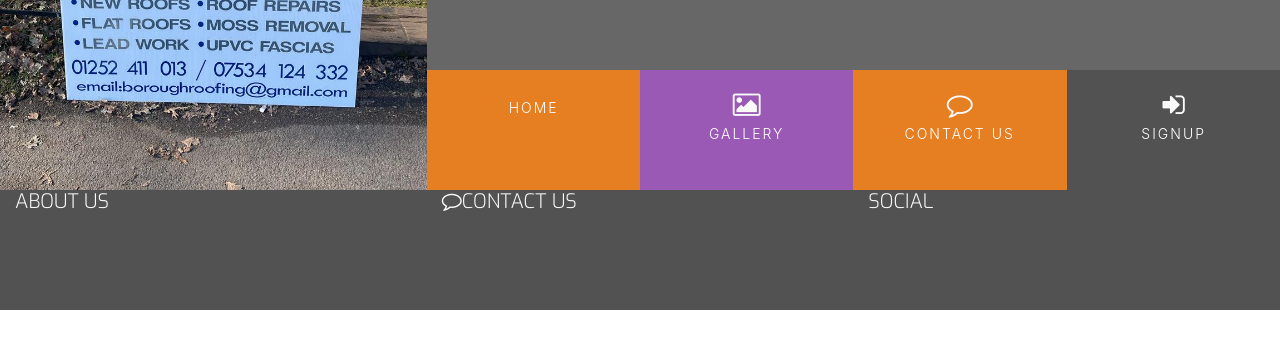
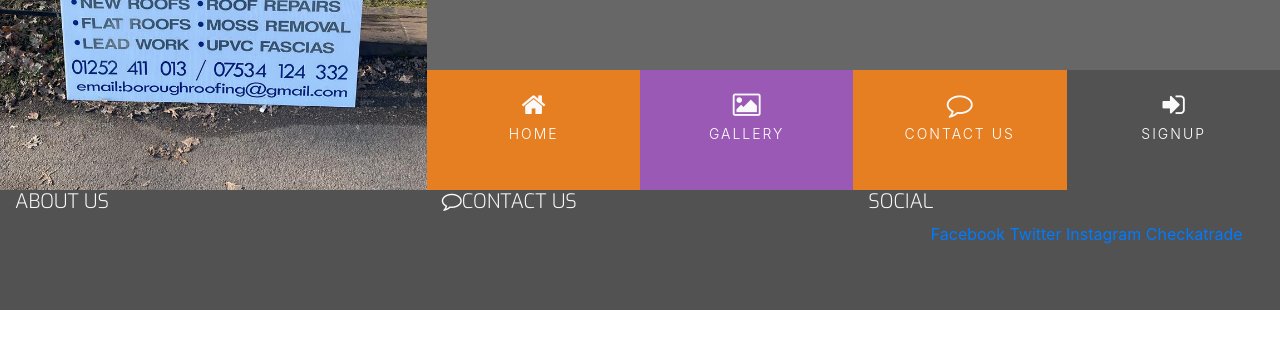
Before and after one commit to dodgerP/BoroughRoofing, a plain HTML site: page contact.html in a window 1280 px wide. Shown: the part 179-528 px from the top of the page. Drawn offline with nearby package versions, Linux system fonts and the light colour scheme.

Commit message:
Added Social links to footer of contact.html

```diff
--- a/contact.html
+++ b/contact.html
@@ -27,7 +27,7 @@
                     <div class="col">
                         <ul id="nav" class="list-inline menucontainer">
                             <li class="col-6 col-sm-3 ui-menu-color-home list-inline-item menuitem">
-                                <a href="index.html" class="hvr-sweep-to-bottom"><i class="fa-solid fa-house"></i><span>Home</span></a>
+                                <a href="index.html" class="hvr-sweep-to-bottom"><i class="fa fa-home" aria-hidden="true"></i><span>Home</span></a>
                             </li>
                             <li class="col-6 col-sm-3 ui-menu-color-gallery list-inline-item menuitem">
                                 <a href="gallery.html" class="hvr-sweep-to-bottom"><i class="fa fa-picture-o" aria-hidden="true"></i><span>Gallery</span></a>
@@ -54,6 +54,12 @@
             </div>
             <div class="col-sm-4">
                 <h5 class="uppercase general-sub">Social</h5>
+                <ul class="social-networks">
+                    <li><a href="https://www.facebook.com" target="_blank">Facebook</a></li>
+                    <li><a href="https://www.twitter.com" target="_blank">Twitter</a></li>
+                    <li><a href="https://www.instagram.com" target="_blank">Instagram</a></li>
+                    <li><a href="https://www.checkatrade.com/trades/boroughroofing" target="_blank">Checkatrade</a></li>
+                  </ul>
             </div>
         </div>
     </footer>
```
